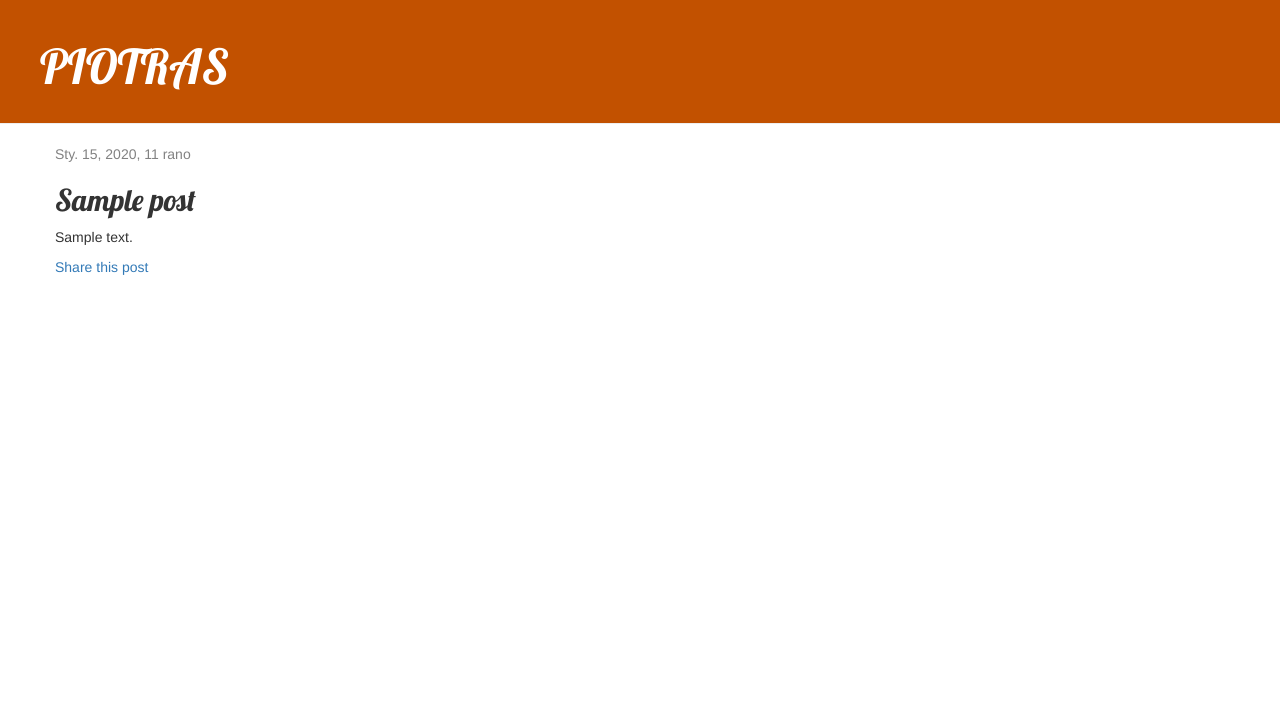
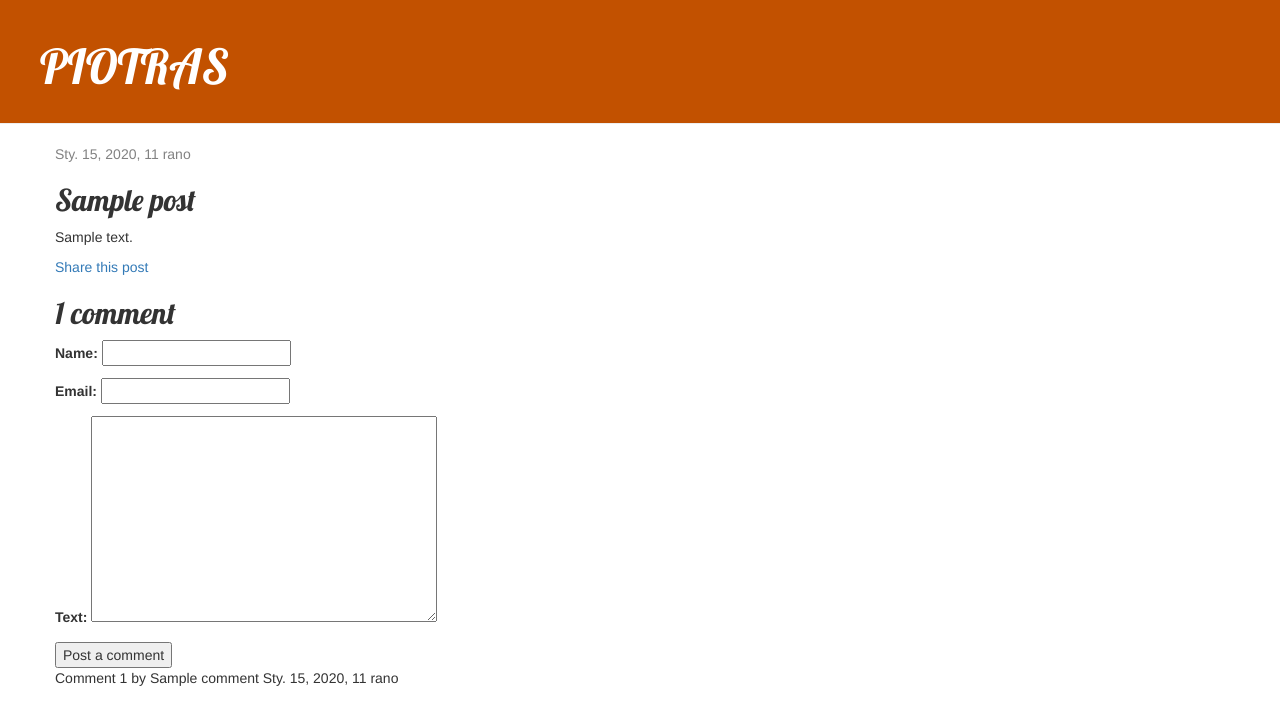
Before and after one commit to retip94/my-first-blog, a Django app: page /post/1/ in a window 1280 px wide. Shown: the top 725 px of the page. Run offline with Django 3.2, Linux system fonts and the light colour scheme; tables that the repository leaves empty hold one stand-in row (values such as "Sample post"); some libraries are stand-ins or nearby versions.

Commit message:
Comments functionality almost added

```diff
--- a/blog/forms.py
+++ b/blog/forms.py
@@ -1,5 +1,5 @@
 from django import forms
-from .models import Post
+from .models import Post, Comment
 
 class PostForm(forms.ModelForm):
     class Meta:
@@ -11,3 +11,8 @@ class EmailPostForm(forms.Form):
     email = forms.EmailField()
     to = forms.EmailField()
     comment = forms.CharField(required=False, widget=forms.Textarea)
+
+class CommentPostForm(forms.ModelForm):
+    class Meta:
+        model = Comment
+        fields = ('name', 'email', 'text')
--- a/blog/models.py
+++ b/blog/models.py
@@ -20,3 +20,18 @@ class Post(models.Model):
 
     def __str__(self):
         return self.title
+
+class Comment(models.Model):
+    post = models.ForeignKey(Post, related_name='comments', on_delete=models.CASCADE)
+    name = models.CharField(max_length=25)
+    email = models.EmailField()
+    text = models.TextField()
+    created = models.DateTimeField(auto_now_add=True)
+    updated = models.DateTimeField(auto_now_add=True)
+    active = models.BooleanField(default=True)
+
+    class Meta:
+        ordering = ('created',)
+
+    def __str__(self):
+        return 'Comment by {} on {}'.format(self.name, self.post)
--- a/blog/templates/blog/post_detail.html
+++ b/blog/templates/blog/post_detail.html
@@ -17,6 +17,28 @@
                 Share this post
             </a>
         </p>
+        <div class="comments">
+            {% with comments.count as total_comments %}
+                <h2>
+                    {{ total_comments}} comment{{total_comments|pluralize}}
+                </h2>
+            {% endwith %}
+            <form method="post">
+                {{comment_form.as_p}}
+                {% csrf_token %}
+                <input type="submit" value="Post a comment">
+            </form>
+            {% for comment in comments %}
+                <div class="comment">
+                    <p class="info">
+                        Comment {{ forloop.counter}} by {{comment.name}} {{comment.created}}
+                    </p>
+                    {{comment.body|linebreaks}}
+                </div>
+                {% empty %}}
+                <p>There are no comments yet</p>
+            {% endfor %}
+        </div>
     </div>
 
 {% endblock %}
--- a/blog/views.py
+++ b/blog/views.py
@@ -1,6 +1,6 @@
 from django.shortcuts import render, get_object_or_404, redirect
-from .models import Post
-from .forms import PostForm, EmailPostForm
+from .models import Post, Comment
+from .forms import PostForm, EmailPostForm, CommentPostForm
 from django.utils import timezone
 from django.core.paginator import Paginator, EmptyPage, PageNotAnInteger
 from django.views.generic import ListView
@@ -28,7 +28,19 @@ class PostListView(ListView):
 
 def post_detail(request, pk):
     post = get_object_or_404(Post, pk=pk)
-    return render(request, 'blog/post_detail.html', {'post': post})
+    # Queryset of active comments
+    comments = Comment.objects.filter(active=True)
+    if request.method == 'POST':
+        # A comment was postd
+        comment_form = CommentPostForm(request.POST)
+        if comment_form.is_valid():
+    #         Create comment object but don't save to db yet
+            new_comment = comment_form.save(commit=False)
+            new_comment.post = post
+            new_comment.save()
+    else:
+        comment_form = CommentPostForm()
+    return render(request, 'blog/post_detail.html', {'post': post, 'comments':comments, 'comment_form':comment_form})
 
 def post_new(request):
     if request.method == "POST":
```
Also changed, not shown: blog/admin.py (+7 -1 lines), blog/migrations/0002_comment.py (added).
